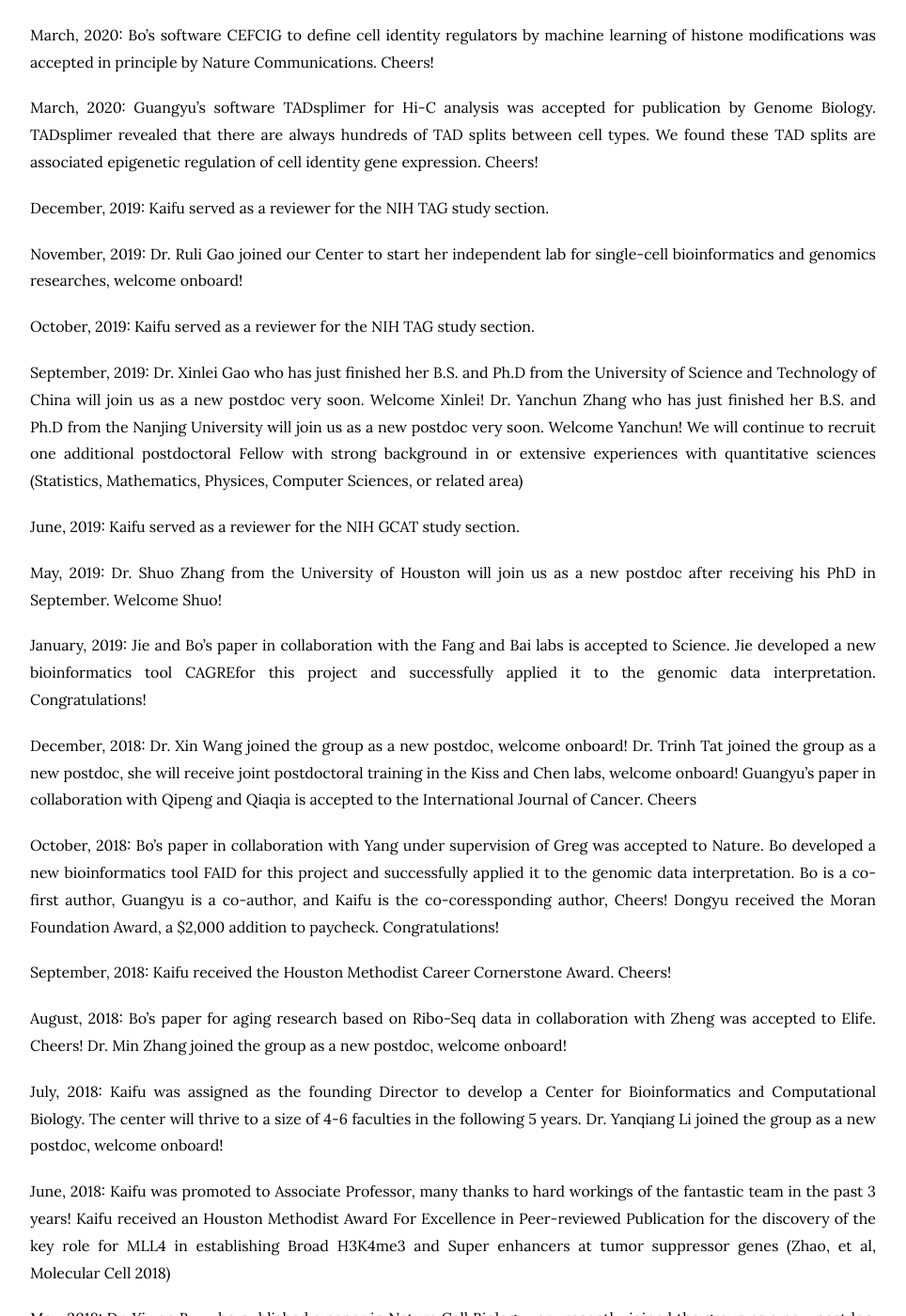
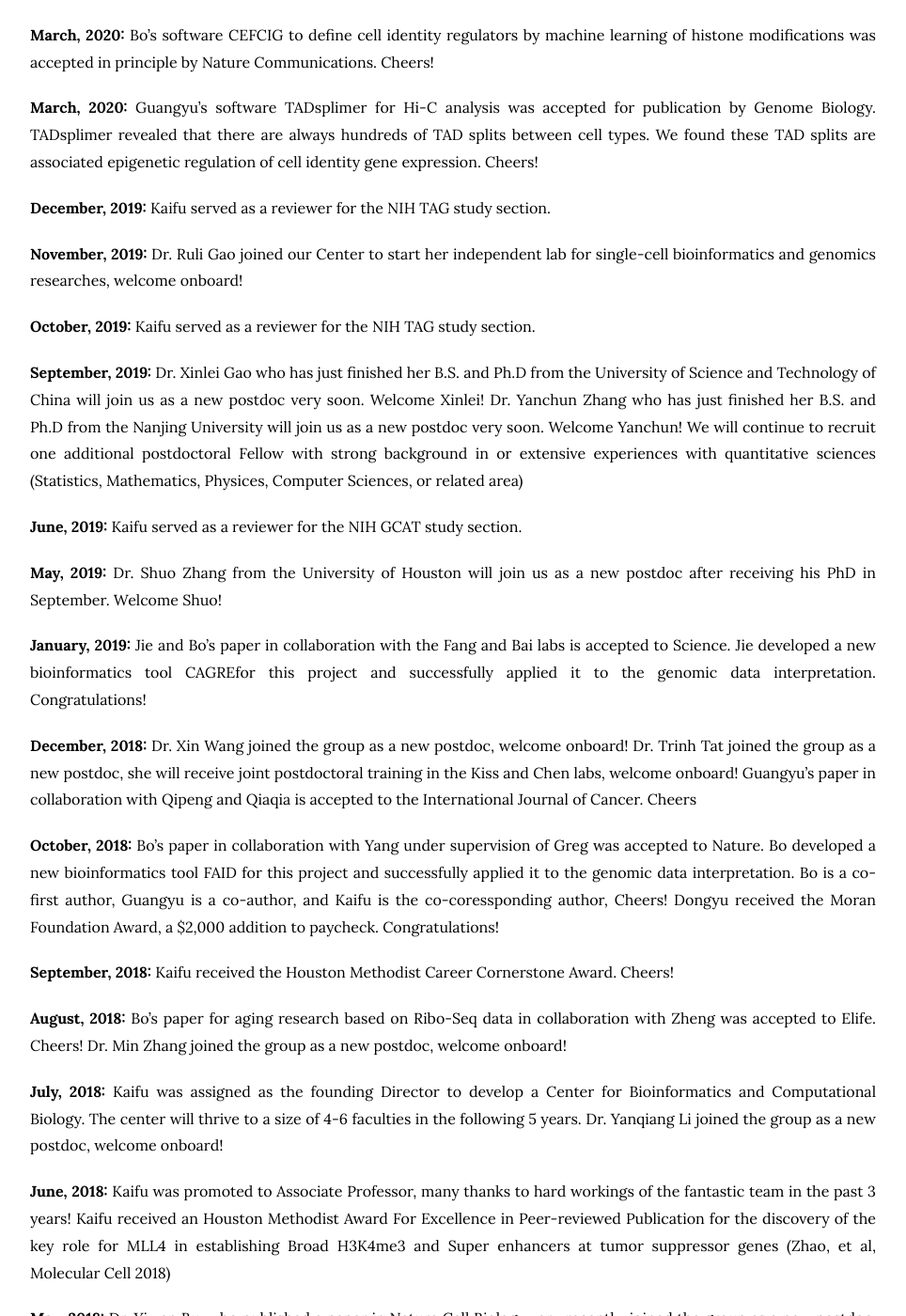
Before and after one commit to kaifuchenlab/kaifuchenlab.github.io, a Jekyll site: the page built from 7.news/index.md, in a window 1280 px wide and 1400 px high, scrolled down 990 px. Shown: the whole window at 94% size, without its empty margins (158-1122 px from the left). Built offline with Jekyll 4.4.1, drawn with Linux system fonts in a browser that asks for light colours; some of the changed text lies outside the part shown.

Commit message:
Update index.md

```diff
--- a/7.news/index.md
+++ b/7.news/index.md
@@ -6,158 +6,158 @@ nav:
 ---
 
 # <i class="fas fa-feather-alt"></i> Lab log
-June, 2022
+**June, 2022**
 Dr. Yang YU, a bioinformatics PhD from the University of Virginia, will join the lab as a postdoc.
 Dr. Archana Hari, a bioinformatics PhD from the University of Maryland, will join the lab as a postdoc.
 Yanqiang will move to a faculty position very soon. Congratulations to Yanqiang!
 Xin will move to a faculty position very soon. Congratulations to Xin!
 
-March, 2021
+**March, 2021**
 Dr. Krishan Gupta, a bioinformatics PhD from the IIIT-D, will join the lab as a postdoc.
 Guangyu will start to build his new lab at Methodist / Cornell as an Assistant Professor. Congratulations to Guangyu!
 
-February, 2021
+**February, 2021**
 Dr. Rongbin Zheng, a bioinformatics PhD from the Tongji University (and a former visiting student at Harvard), will Join the lab as a postdoc.
 Dr. KulandaiSamy A, a bioinformatics PhD from the Indian Institute of Technology Madras, will Join the lab as a postdoc.
 
-January, 2021
+**January, 2021**
 Dongyu finally decided to start his own independent lab as a professor in the Beijing University (Peking University), congratulations!
 
-December, 2020
+**December, 2020**
 Dongyu received a great offer to start his own independent lab very soon, congratulations!
 
-November, 2020:
+**November, 2020**
 Yanqiang's collaboration with Yang in the Cao lab on RNA methylation has resulted in a manuscript accepted for publication by the journal Nature Cell Biology, Cheers!
 
-November, 2020:
+**November, 2020:**
 Guangyu's software MACMIC was accepted for publication by the journal Genomics, Proteomics, and Bioinformatics, Cheers!
 
-August, 2020:
+**August, 2020:**
 Dongyu's manuscript for understanding mechanism for epigenetic regulation of oncogenes is accepted in principle by Nature Communications. Cheers!
 Jie's manuscript for the work on mesenchymal-to-endothelial transition in collaboration with Shu in the Cooke lab is accepted by Circulation. Cheers!
 
-July, 2020:
+**July, 2020:**
 The lab will move to the Harvard Medical School (#1 medical school in USA) at Boston Children's Hospital (#1 children's hospital in USA) by the end of October. Cheers!
 
-March, 2020:
+**March, 2020:**
 Bo's software CEFCIG to define cell identity regulators by machine learning of histone modifications was accepted in principle by Nature Communications. Cheers!
 
-March, 2020:
+**March, 2020:**
 Guangyu's software TADsplimer for Hi-C analysis was accepted for publication by Genome Biology. TADsplimer revealed that there are always hundreds of TAD splits between cell types. We found these TAD splits are associated epigenetic regulation of cell identity gene expression. Cheers!
 
-December, 2019:
+**December, 2019:**
 Kaifu served as a reviewer for the NIH TAG study section.
 
-November, 2019:
+**November, 2019:**
 Dr. Ruli Gao joined our Center to start her independent lab for single-cell bioinformatics and genomics researches, welcome onboard!
 
-October, 2019:
+**October, 2019:**
 Kaifu served as a reviewer for the NIH TAG study section.
 
-September, 2019:
+**September, 2019:**
 Dr. Xinlei Gao who has just finished her B.S. and Ph.D from the University of Science and Technology of China will join us as a new postdoc very soon. Welcome Xinlei!
 Dr. Yanchun Zhang who has just finished her B.S. and Ph.D from the Nanjing University will join us as a new postdoc very soon. Welcome Yanchun!
 We will continue to recruit one additional postdoctoral Fellow with strong background in or extensive experiences with quantitative sciences (Statistics, Mathematics, Physices, Computer Sciences, or related area)
 
-June, 2019:
+**June, 2019:**
 Kaifu served as a reviewer for the NIH GCAT study section.
 
-May, 2019:
+**May, 2019:**
 Dr. Shuo Zhang from the University of Houston will join us as a new postdoc after receiving his PhD in September. Welcome Shuo!
 
-January, 2019:
+**January, 2019:**
 Jie and Bo's paper in collaboration with the Fang and Bai labs is accepted to Science. Jie developed a new bioinformatics tool CAGREfor this project and successfully applied it to the genomic data interpretation. Congratulations!
 
-December, 2018:
+**December, 2018:**
 Dr. Xin Wang joined the group as a new postdoc, welcome onboard!
 Dr. Trinh Tat joined the group as a new postdoc, she will receive joint postdoctoral training in the Kiss and Chen labs, welcome onboard!
 Guangyu's paper in collaboration with Qipeng and Qiaqia is accepted to the International Journal of Cancer. Cheers
 
-October, 2018:
+**October, 2018:**
 Bo's paper in collaboration with Yang under supervision of Greg was accepted to Nature. Bo developed a new bioinformatics tool FAID for this project and successfully applied it to the genomic data interpretation. Bo is a co-first author, Guangyu is a co-author, and Kaifu is the co-coressponding author, Cheers!
 Dongyu received the Moran Foundation Award, a $2,000 addition to paycheck. Congratulations!
 
-September, 2018:
+**September, 2018:**
 Kaifu received the Houston Methodist Career Cornerstone Award. Cheers!
 
-August, 2018:
+**August, 2018:**
 Bo's paper for aging research based on Ribo-Seq data in collaboration with Zheng was accepted to Elife. Cheers!
 Dr. Min Zhang joined the group as a new postdoc, welcome onboard!
 
-July, 2018:
+**July, 2018:**
 Kaifu was assigned as the founding Director to develop a Center for Bioinformatics and Computational Biology. The center will thrive to a size of 4-6 faculties in the following 5 years.
 Dr. Yanqiang Li joined the group as a new postdoc, welcome onboard!
 
-June, 2018:
+**June, 2018:**
 Kaifu was promoted to Associate Professor, many thanks to hard workings of the fantastic team in the past 3 years!
 Kaifu received an Houston Methodist Award For Excellence in Peer-reviewed Publication for the discovery of the key role for MLL4 in establishing Broad H3K4me3 and Super enhancers at tumor suppressor genes (Zhao, et al, Molecular Cell 2018)
 
-May, 2018:
+**May, 2018:**
 Dr. Yiwen Bu, who published a paper in Nature Cell Biology very recently, joined the group as a new postdoc, welcome onboard!
 
-April, 2018:
+**April, 2018:**
 Dongyu's paper with Shilpa et al got accepted to Molecular Cell, the 19th paper published by the new lab, cheers!
 Kaifu received an Houston Methodist Award For Excellence in Peer-reviewed Publication for the discovery of the a novel role for BMI1 in regulating AR signaling in prostate cancer (Zhao, et al, Nature Communications 2018)
 
-Dec, 2017:
+**Dec, 2017:**
 Dongyu's paper in collaboration with Sen et al was accepted to Nature Communications, the 16th paper published by the new lab, Cheers!
 September, 2017:
 Dr. Guangyu Wang joined the group as a new postdoc, welcome onboard!
 
-May, 2017:
+**May, 2017:**
 Houston Methodist is named one of “America’s Best Employers” by Forbes magazine for the second year in a row.
 
-April, 2017:
+**April, 2017:**
 Kaifu provided a talk in the EB / ASBMB annual meeting 2017.
 Dongyu's first-authorship manuscript for prostate cancer research is submitted, fingers crossed!
 Dongyu's first-authorship manuscript for brain cancer research is submitted, fingers crossed!
 
-March, 2017:
+**March, 2017:**
 Kaifu become a member of the NCI-Funded Interdisciplinary Approaches to Cancer Metastasis Workshop, and will work together with the workshop to develop highly innovative and collaborative projects on cancer metastasis.
 A manuscript is accepted by Elife. Alin and Kaifu help the collaborators interpret the 17 sets of RNA-Seq data. Cheers!
 
-February, 2017:
+**February, 2017:**
 A manuscript is accepted by the Nature Chemical Biology journal, Jie conducted the RNA-Seq analysis for this project. Cheers!
 
-January, 2017:
+**January, 2017:**
 Dr. Guangyu Wang from Beijing Institute of Genomiocs will join the lab as a postdoc soon, welcome!
 Ms. Karen Lai from UT Austin will be an undergraduate intern in the lab this summer, welcome!
 
-December, 2016:
+**December, 2016:**
 A manuscript is accepted by the Science journal, Kaifu helps supervising the MNase-Seq and ChIP-Seq analysis and is a co-author. Cheers!
 
-November, 2016:
+**November, 2016:**
 Alin will start his tenure-track faculty position (assistant professor of statistics) at the Manhattan College. Congratulations!
 Bo has joined the lab. Welcome onboard!
 
-September, 2016
+**September, 2016**
 A manuscript is accepted to the Journal of the American Heart Association, Jie and Kaifu are co-authors, cheers!
 A manuscript is accepted to the Nucleic Acids Research, Kaifu is a co-author, cheers!
 Dr. Qingshu Meng will be visiting the lab for 1 year. Dr. Meng has outstanding background in Genomics research, and is a group leader at Beijing Institute of Genomics. Welcome!
 
-August, 2016
+**August, 2016**
 Dr. Bo Xia from Georgia Tech will join the lab as a fresh postdoc soon. Dr. Xia is a PhD of biology and Master of computer science. Welcome!
 April, 2016
 Jie's paper was accepted by Molecular Cell, congratulations!
 
-April, 2016
+**April, 2016**
 New postdoc position opening.
 Jie's co-first authorship manuscript is under revision at Molecular Cell (IF 14), fingers crossed!
 
-December, 2015
+**December, 2015**
 Kaifu's new manuscript was accepted to the Nucleic Acids Research, thank Alin for his help with the revision work!
 A manuscript was accepted to the Molecular and Cellular Biology, thank Dongyu for his help with the revision work!
 
-November, 2015
+**November, 2015**
 Dr. Jie Lu has joined the lab as postdoctoral Fellow, welcome onboard!
 
-October, 2015
+**October, 2015**
 Dr. Dongyu Zhao has joined the lab as postdoctoral Fellow, welcome onboard!
 
-September, 2015
+**September, 2015**
 The Broad H3K4me3 research work is highlighted by the Cancer Discovery journal (IF 20.26)
 Dr. Alin Tomonaga has joined the lab as a postdoctoral Fellow, welcome onboard!
 
-August, 2015
+**August, 2015**
 Kaifu's data-revisiting paper is accepted to Nature Genetics.
 Kaifu's MeCP2 mCH-binding paper (with Dr. Zoghbi lab) has been accepted to PNAS.
```
